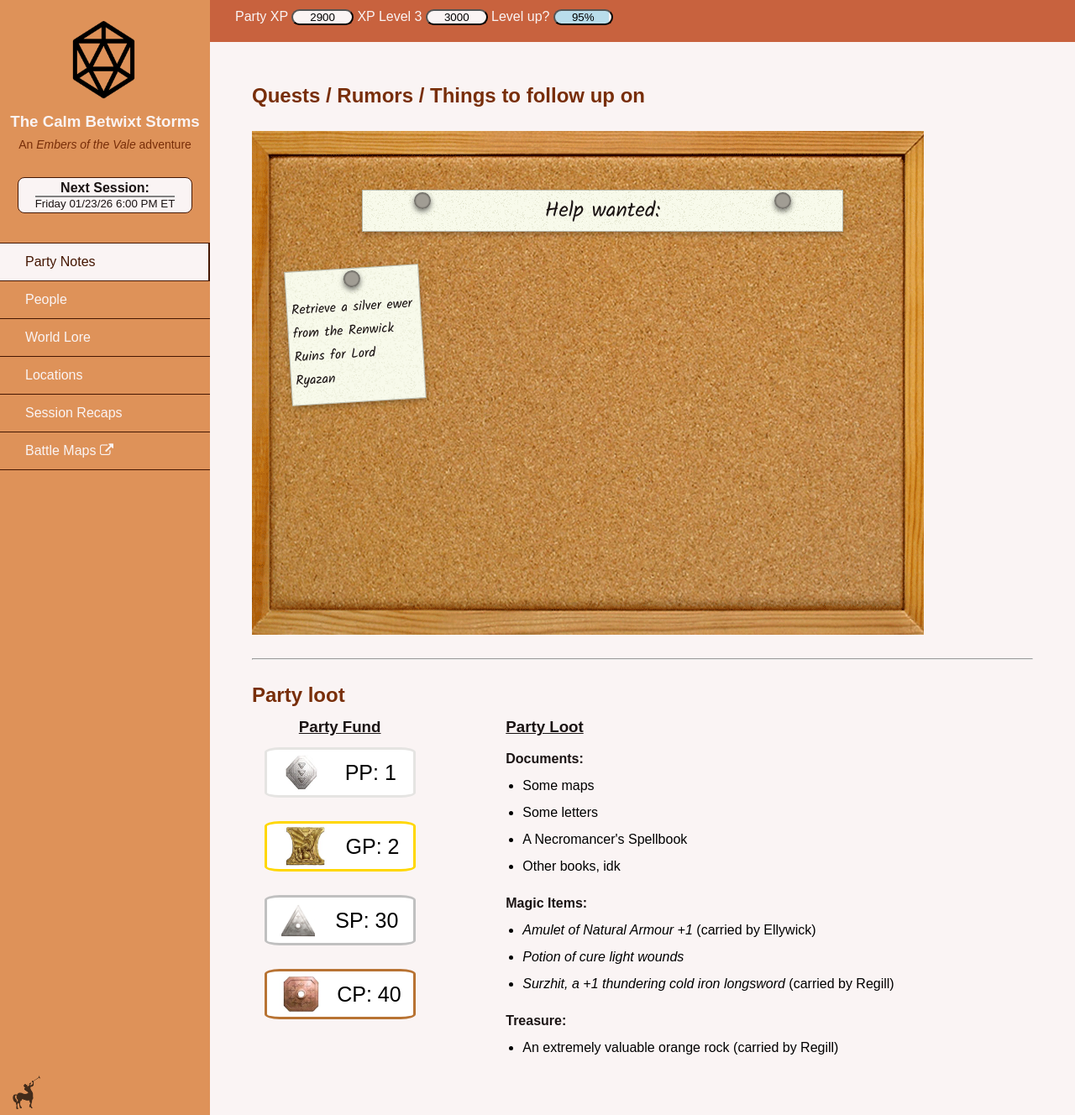
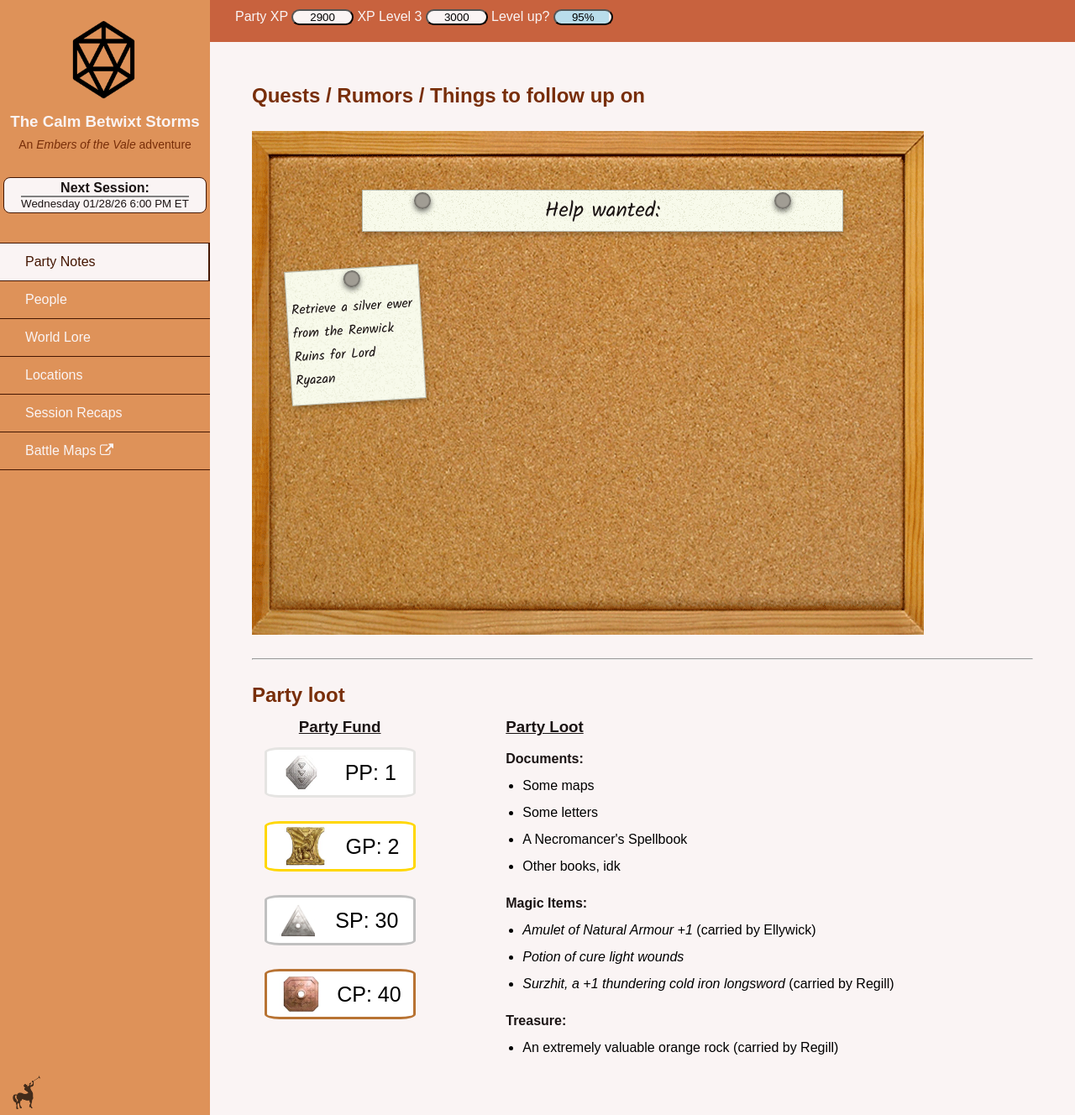
Before and after one commit to lambdr/calm_betwixt_storms, a Jekyll site: the page built from index.md, in a window 1280 px wide and 1328 px high. Shown: the whole window at 84% size. Built offline with Jekyll 4.4.1, drawn with Linux system fonts in a browser that asks for light colours.

Commit message:
next session 1/28

```diff
--- a/_config.yml
+++ b/_config.yml
@@ -18,7 +18,7 @@ url: "https://lambdr.github.io" # the base hostname & protocol for your site, e.
 markdown: kramdown
 
 # Campaign info
-next_session: Friday 01/23/26 6:00 PM ET
+next_session: Wednesday 01/28/26 6:00 PM ET
 current_level: 2
 last_xp: 1000
 need_xp: 3000
```
